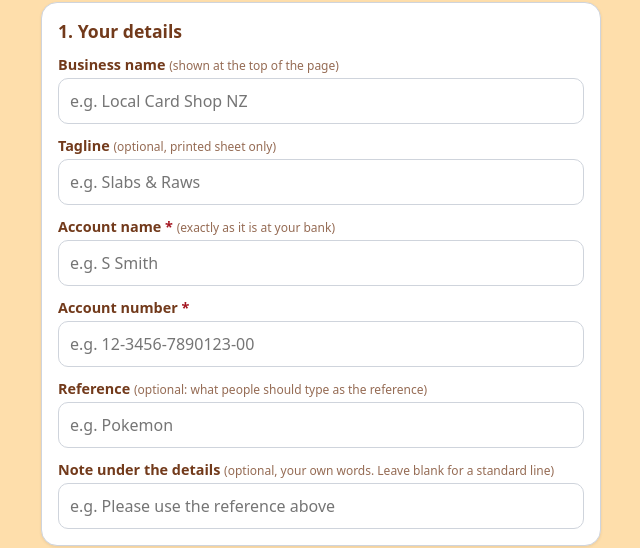
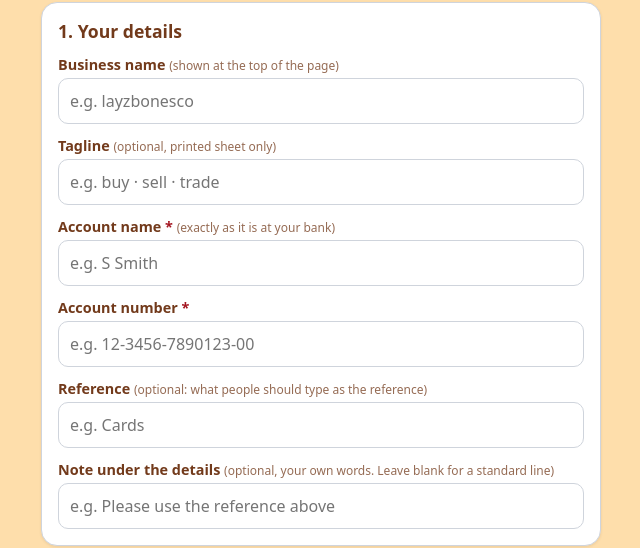
Before and after one commit to layzbonesco/layzpay, a plain HTML site: page index.html in a window 1280 px wide. Shown: the part 266-814 px from the top of the page, without its empty margins (319-959 px from the left). Drawn offline with Linux system fonts and the light colour scheme.

Commit message:
Use layzbonesco in form examples
Co-Authored-By: Claude Sonnet 5.5 <noreply@anthropic.com>
Claude-Session: https://claude.ai/code/session_01GS8pBgktX28ZMaRxXBUSzc

```diff
--- a/index.html
+++ b/index.html
@@ -80,15 +80,15 @@ window.addEventListener('error',function(e){
   <div class="card">
     <h2>1. Your details</h2>
     <label for="t">Business name <small>(shown at the top of the page)</small></label>
-    <input type="text" id="t" maxlength="80" placeholder="e.g. Local Card Shop NZ" autocomplete="off">
+    <input type="text" id="t" maxlength="80" placeholder="e.g. layzbonesco" autocomplete="off">
     <label for="g">Tagline <small>(optional, printed sheet only)</small></label>
-    <input type="text" id="g" maxlength="60" placeholder="e.g. Slabs &amp; Raws" autocomplete="off">
+    <input type="text" id="g" maxlength="60" placeholder="e.g. buy · sell · trade" autocomplete="off">
     <label for="n">Account name <span class="req">*</span> <small>(exactly as it is at your bank)</small></label>
     <input type="text" id="n" maxlength="80" placeholder="e.g. S Smith" autocomplete="off">
     <label for="a">Account number <span class="req">*</span></label>
     <input type="text" id="a" maxlength="40" placeholder="e.g. 12-3456-7890123-00" autocomplete="off">
     <label for="r">Reference <small>(optional: what people should type as the reference)</small></label>
-    <input type="text" id="r" maxlength="60" placeholder="e.g. Pokemon" autocomplete="off">
+    <input type="text" id="r" maxlength="60" placeholder="e.g. Cards" autocomplete="off">
     <label for="m">Note under the details <small>(optional, your own words. Leave blank for a standard line)</small></label>
     <input type="text" id="m" maxlength="200" placeholder="e.g. Please use the reference above" autocomplete="off">
   </div>
```
